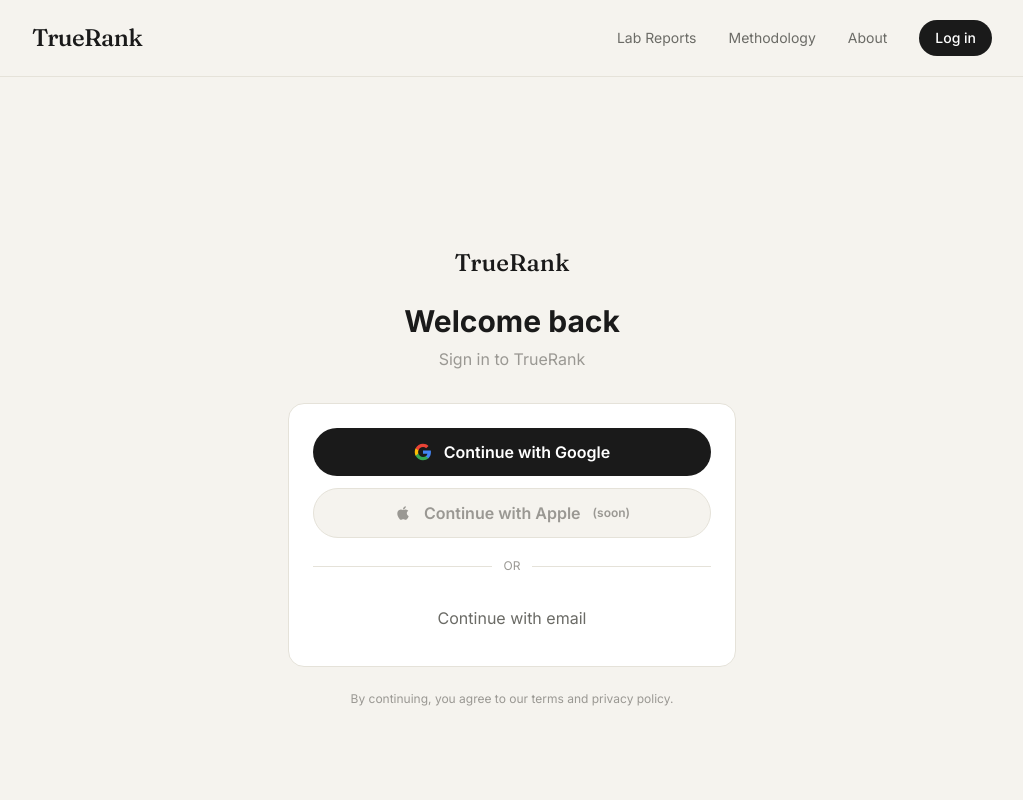
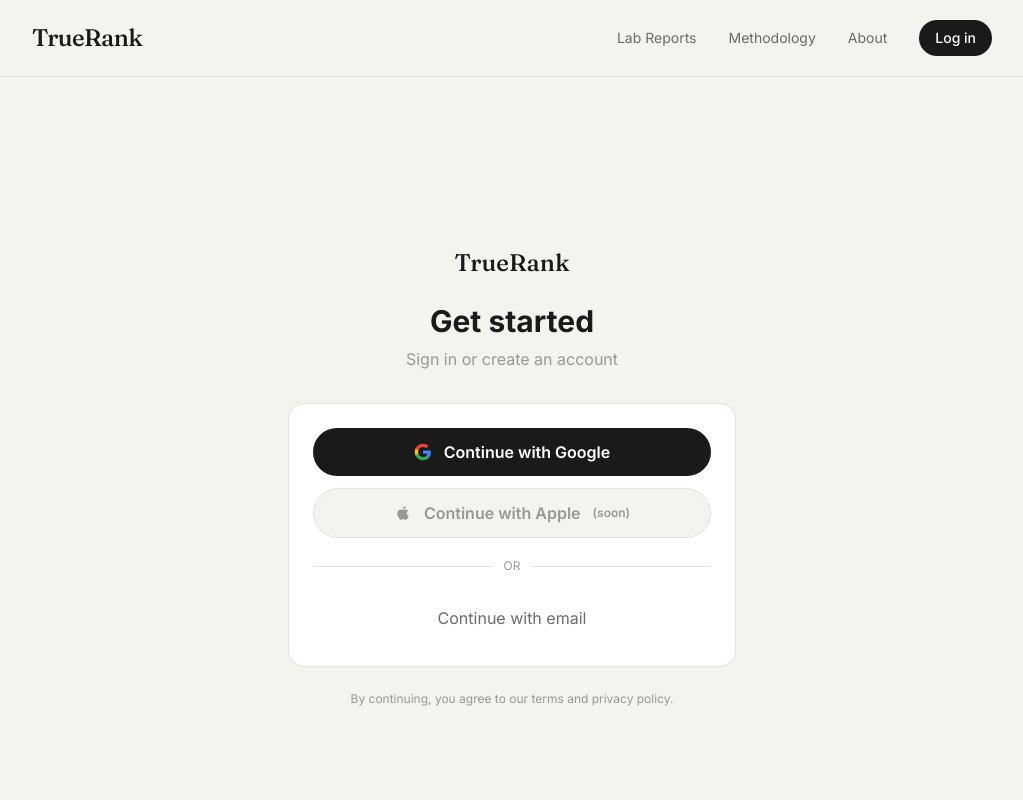
Before and after one commit to anderson-ryan92/truerank, a Next.js app: page /login in a window 1280 px wide. Shown: the top 800 px of the page, without its empty margins (128-1151 px from the left). Built offline with nearby package versions, Linux system fonts and the light colour scheme; no server answers.

Commit message:
fix: update login copy for signup clarity

```diff
--- a/src/app/login/page.tsx
+++ b/src/app/login/page.tsx
@@ -58,8 +58,8 @@
           <Link href="/" className="inline-block mb-6">
             <span className="font-serif text-2xl font-medium text-[var(--foreground)]">TrueRank</span>
           </Link>
-          <h1 className="text-3xl font-bold text-[var(--foreground)]">Welcome back</h1>
-          <p className="text-[var(--text-tertiary)] mt-2">Sign in to TrueRank</p>
+          <h1 className="text-3xl font-bold text-[var(--foreground)]">Get started</h1>
+          <p className="text-[var(--text-tertiary)] mt-2">Sign in or create an account</p>
         </div>
 
         <div className="bg-[var(--surface)] border border-[var(--border)] rounded-2xl p-6 space-y-3">
```
